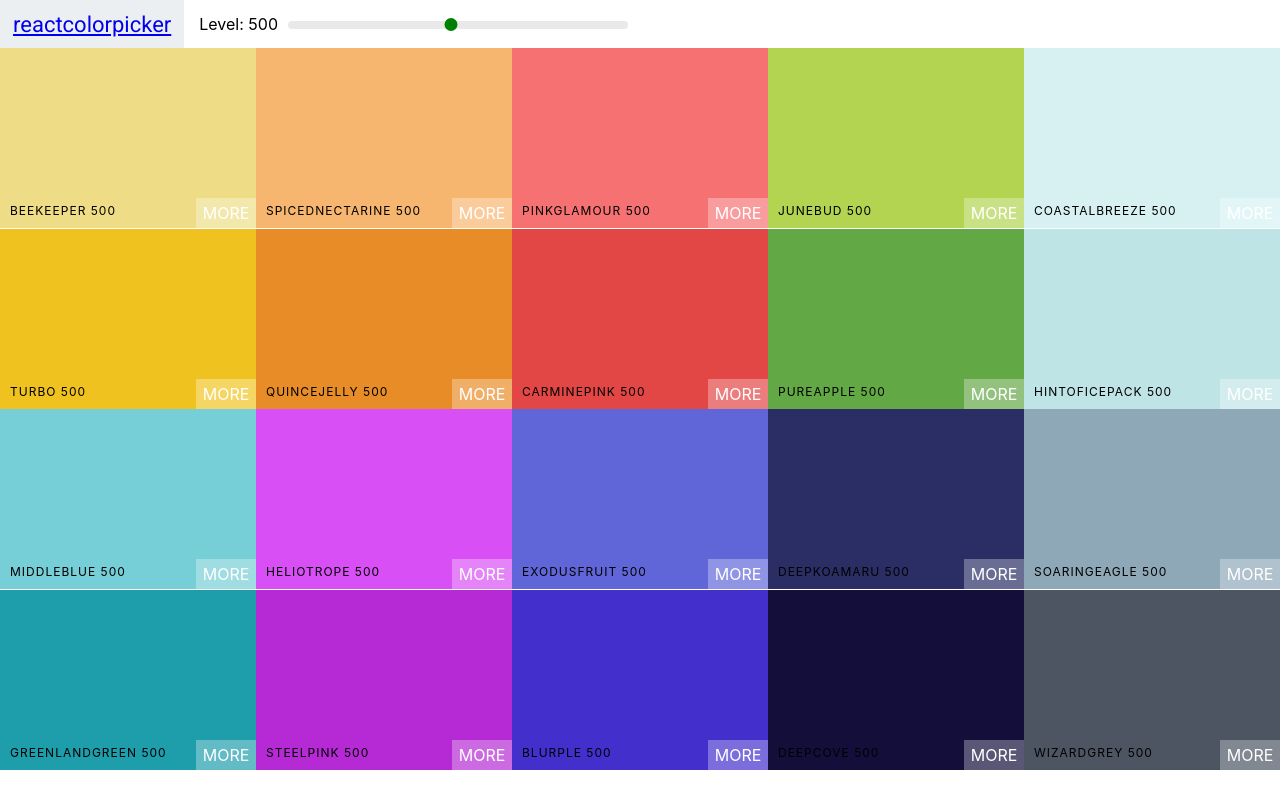
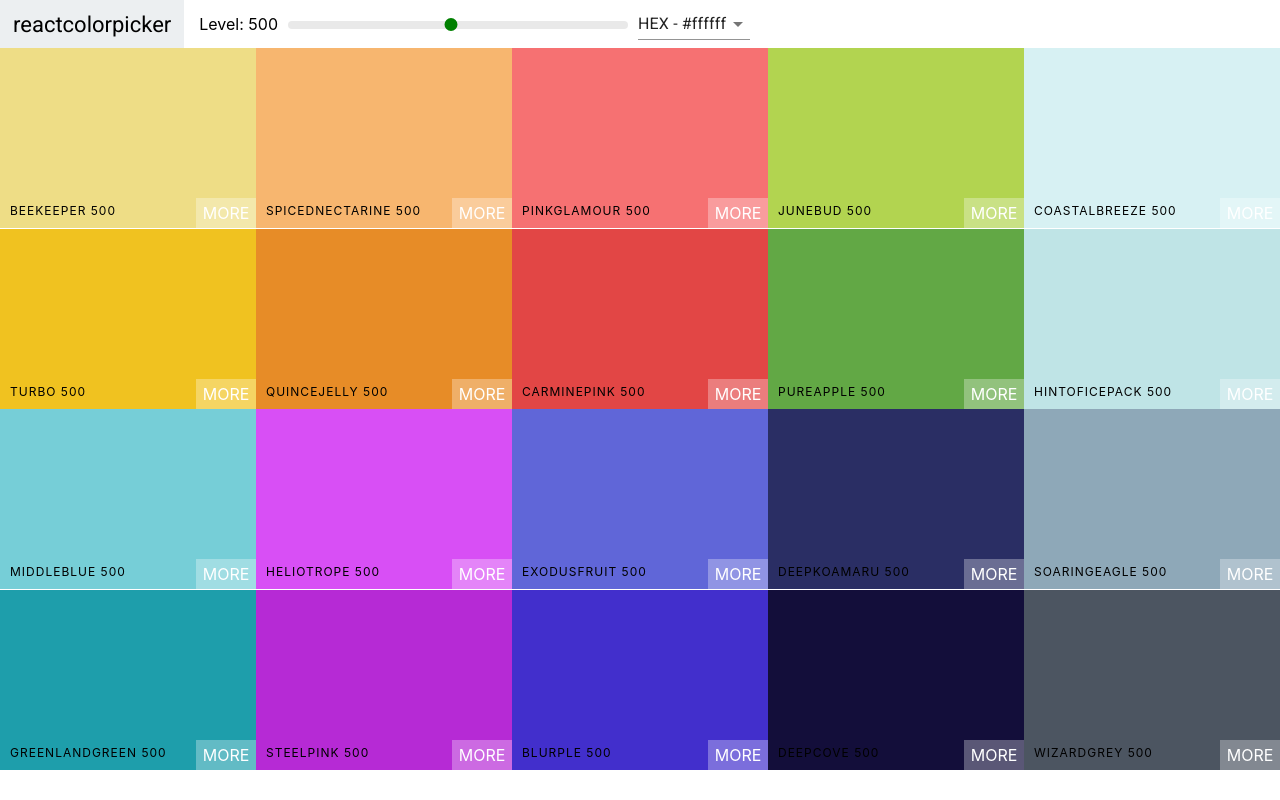
Before and after one commit to adewale2018/color_project, a React (Create React App) app: page / in a window 1280 px wide. Built offline with nearby package versions, Linux system fonts and the light colour scheme.

Commit message:
Add select and material-ui

```diff
--- a/package.json
+++ b/package.json
@@ -3,6 +3,7 @@
   "version": "0.1.0",
   "private": true,
   "dependencies": {
+    "@material-ui/core": "^4.2.0",
     "chroma-js": "^2.0.4",
     "rc-slider": "^8.6.13",
     "react": "^16.8.6",
--- a/src/Navbar.css
+++ b/src/Navbar.css
@@ -14,7 +14,10 @@
   display: flex;
   align-items: center;
 }
-
+.Logo a {
+  text-decoration: none;
+  color: #000000;
+}
 
 .Slider {
   width: 340px;
--- a/src/Navbar.js
+++ b/src/Navbar.js
@@ -1,11 +1,23 @@
 import React, { Component } from 'react';
+import MenuItem from '@material-ui/core/MenuItem';
+import Select from '@material-ui/core/Select';
 import Slider from 'rc-slider';
 import 'rc-slider/assets/index.css';
 import './Navbar.css';
 
 class Navbar extends Component {
+  constructor(props) {
+    super(props);
+    this.state = {format: "hex"};
+    this.handleChange = this.handleChange.bind(this);
+  }
+  handleChange(e) {
+    this.setState({ format: e.target.value });
+    this.props.handleChange(e.target.value);
+  }
   render() {
     const { level, changeLevel } = this.props;
+    const { format } = this.state;
     return (
       <header className="Navbar">
         <div className="Logo">
@@ -23,8 +35,15 @@
             />
           </div>
         </div>
+        <div className="select-container">
+          <Select value={format} onChange={this.handleChange}>
+            <MenuItem value="hex">HEX - #ffffff</MenuItem>
+            <MenuItem value="rgb">RGB - rgb(255,255,255)</MenuItem>
+            <MenuItem value="rgba">RGBA - rgba(255,255,255,1.0)</MenuItem>
+          </Select>
+        </div>
       </header>
-    )
+    );
   }
 }
 export default Navbar;
--- a/src/Palette.js
+++ b/src/Palette.js
@@ -8,22 +8,29 @@
 class Palette extends Component {
   constructor(props) {
     super(props);
-    this.state = { level: 500 };
+    this.state = { level: 500, format: "hex" };
     this.changeLevel = this.changeLevel.bind(this);
+    this.changeFormat = this.changeFormat.bind(this);
   }
   changeLevel(level) {
     this.setState({ level });
   }
+  changeFormat(val) {
+    this.setState({format: val});
+  }
   render() {
     const { colors } = this.props.palette;
-    const { level } = this.state;
+    const { level, format } = this.state;
     const colorBoxes = colors[level].map(color => (
-      <ColorBox background={color.hex} name={color.name} key={color.name}/>
+      <ColorBox background={color[format]} name={color.name} key={color.name}/>
     ));
     return (
       <div className="Palette">
-        <Navbar level={level} changeLevel={this.changeLevel}/>
-        {/* Navbar goes here */}
+        <Navbar
+          level={level}
+          changeLevel={this.changeLevel}
+          handleChange={this.changeFormat}
+        />
         <div className="Palette-colors">{colorBoxes}</div>
         {/* footer eventually */}
       </div>
```
Also changed, not shown: 1 other file (tests, documents, lock files or other folders).
